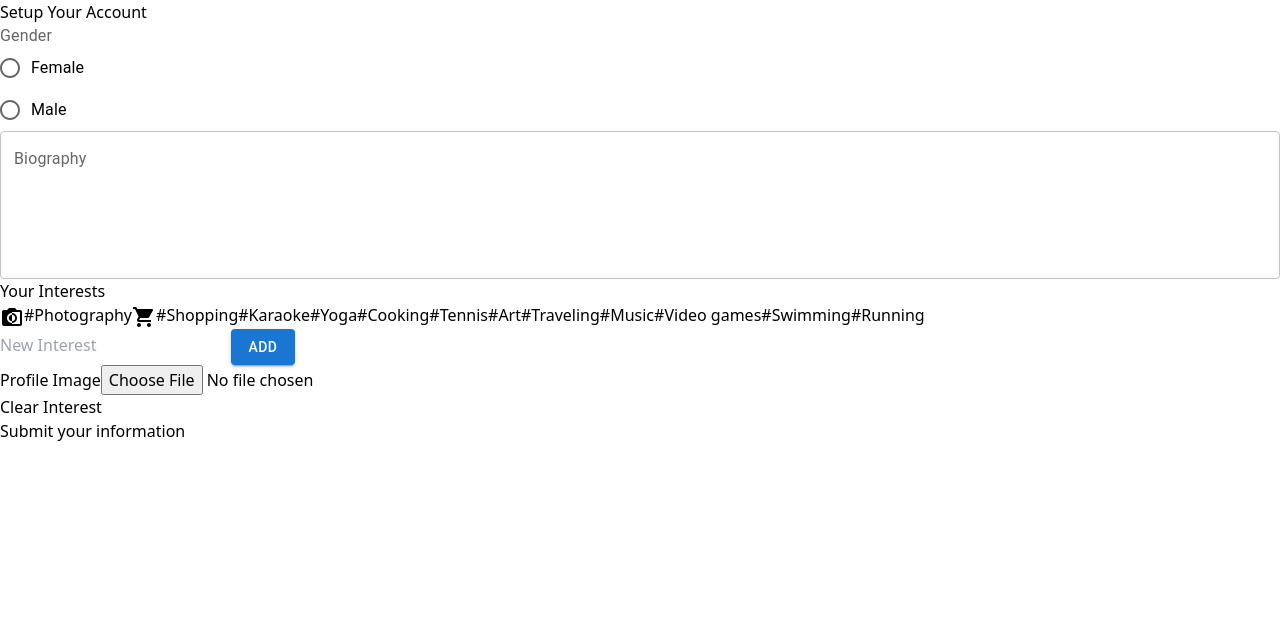
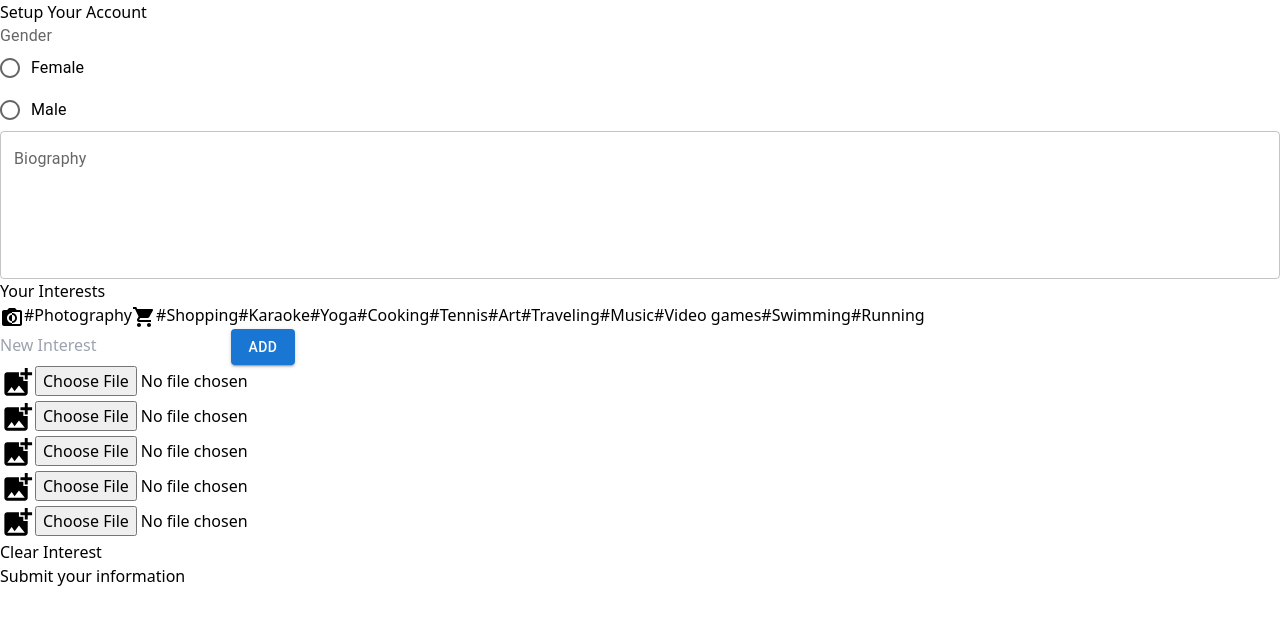
Before and after one commit to anastabiti/Matcha-42, a React (Vite) app in the folder frontend/: page /setup in a window 1280 px wide. Shown: the top 624 px of the page. Built offline with nearby package versions, Linux system fonts and the light colour scheme.

Commit message:
working on images

```diff
--- a/frontend/src/components/setup_page.tsx
+++ b/frontend/src/components/setup_page.tsx
@@ -8,7 +8,7 @@ import FormLabel from "@mui/material/FormLabel";
 import MonochromePhotosIcon from "@mui/icons-material/MonochromePhotos";
 import ShoppingCartIcon from "@mui/icons-material/ShoppingCart";
 import { TextField } from "@mui/material";
-
+import AddPhotoAlternateIcon from "@mui/icons-material/AddPhotoAlternate";
 function Setup_page() {
   // Initial interests list
   const defaultInterests = [
@@ -38,7 +38,10 @@ function Setup_page() {
     profilePicture: null,
     additionalPictures: [],
   });
-  const [images_p, setimages] = useState("");
+
+  const [images_url, setimages_url] = useState([]);
+  const [images_FILES, setImages_file] = useState(Array(5).fill(null));
+
   const [isLoading, setIsLoading] = useState(false);
   const [error, setError] = useState("");
   const [success, setSuccess] = useState("");
@@ -131,11 +134,60 @@ function Setup_page() {
     }
     setFormData(updateFormData);
   }
-  async function handle_image_change(event) {
-    const file = event.target.files[0];
-    setimages(file);
-    console.log(file);
+
+  const handle_image_change = (event, index) => {
+    console.log(index, " index");
+    const file = event.target.files[index];
+    console.log(file, " ]file");
+    if (file) {
+      let image_url = URL.createObjectURL(file); // Generate object URL for the file
+      console.log(image_url, " ]image_url");
+      setimages_url((prevImages) => {
+        const updatedImages = [...prevImages]; // Make a copy of the images array
+        updatedImages.push(image_url);
+        return updatedImages;
+      });
+      setImages_file((prevImages) => {
+        const updatedImages = [...prevImages]; // Make a copy of the images array
+        updatedImages.push(file);
+        return updatedImages; // Return the updated images array
+      });
+    }
+  };
+
+  function generateImageUploadDivs() {
+    const imageUploadDivs = [];
+    for (let i = 0; i < 5; i++) {
+      imageUploadDivs.push(
+        <div key={i} className="flex flex-col items-center">
+          <label className="w-32 h-32 flex items-center justify-center border-2 border-dashed border-gray-300 rounded-full cursor-pointer hover:border-blue-500">
+            {images_url[i] ? (
+              <img
+                src={images_url[i]}
+                className="w-full h-full rounded-full object-cover"
+              />
+            ) : (
+              <AddPhotoAlternateIcon
+                fontSize="large"
+                className="text-gray-500"
+              />
+            )}
+            <input
+              id={`image_file_${i}`}
+              type="file"
+              accept="image/*"
+              onChange={function (e) {
+                handle_image_change(e, i);
+              }}
+              className="hidden"
+            />
+          </label>
+        </div>
+      );
+    }
+    return imageUploadDivs;
   }
+
   // Function to handle form submission
   async function handleSubmit(event) {
     event.preventDefault();
@@ -144,7 +196,6 @@ function Setup_page() {
     setSuccess("");
 
     try {
-
       const response = await fetch(
         "http://localhost:3000/api/user/information",
         {
@@ -160,9 +211,12 @@ function Setup_page() {
       const data = await response.json();
 
       if (response.ok) {
-        if (images_p) {
+        if (images_FILES) {
           const new_data = new FormData();
-          new_data.append('image_hna',images_p)
+          for (const file of images_FILES) {
+            new_data.append("image_hna", file);
+          }
+          // new_data.append("image_hna", images_FILES);
           const res = await fetch("http://localhost:3000/api/user/upload", {
             method: "POST",
             credentials: "include",
@@ -334,7 +388,8 @@ function Setup_page() {
                   </div>
                 </div>
 
-                <div>
+                {/* <div>
+                  <AddPhotoAlternateIcon fontSize="large" />
                   Profile Image
                   <input
                     accept="image/*"
@@ -343,8 +398,21 @@ function Setup_page() {
                     }}
                     type="file"
                     name="image_file"
-                  ></input>
-                </div>
+                  >
+                  </input>
+                </div> */}
+                {/* <div>
+                    <AddPhotoAlternateIcon fontSize="large" />
+                  <input
+                    id="image_file"
+                    accept="image/*"
+                    onChange={(e) => handle_image_change(e)}
+                    type="file"
+                    name="image_file"
+                    style={{ display: "none" }}
+                  />
+                </div> */}
+                <div>{generateImageUploadDivs()}</div>
 
                 <button
                   type="button"
```
Also changed, not shown: 1 other file (tests, documents, lock files or other folders).
